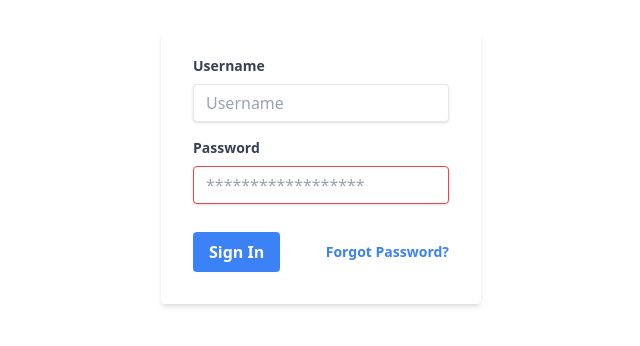
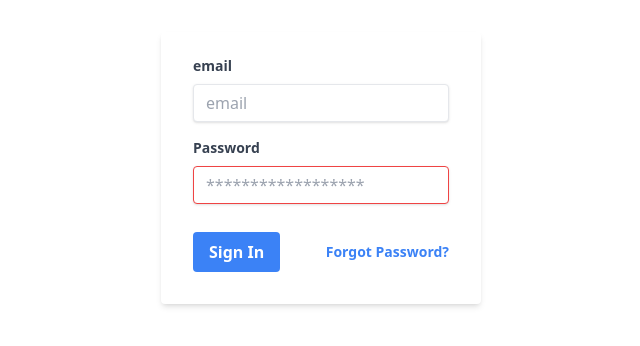
Before and after one commit to Team-Envision-Alpha/SW-I17-Frontend, a React (Create React App) app: page / in a window 1280 px wide. Shown: the part 168-514 px from the top of the page, without its empty margins (319-959 px from the left). Built offline with nearby package versions, Linux system fonts and the light colour scheme; no server answers.

Commit message:
integrated backend and apollo client setup

```diff
--- a/package.json
+++ b/package.json
@@ -3,18 +3,21 @@
   "version": "0.1.0",
   "private": true,
   "dependencies": {
+    "@apollo/client": "^3.5.10",
     "@emotion/react": "^11.8.2",
     "@emotion/styled": "^11.8.1",
     "@mui/material": "^5.5.0",
     "@testing-library/jest-dom": "^5.16.2",
     "@testing-library/react": "^12.1.4",
     "@testing-library/user-event": "^13.5.0",
+    "graphql": "^16.3.0",
     "react": "^17.0.2",
     "react-dom": "^17.0.2",
     "react-icons": "^4.3.1",
     "react-scripts": "5.0.0",
     "web-vitals": "^2.1.4"
   },
+  "proxy":"http://localhost:4000",
   "scripts": {
     "start": "react-scripts start",
     "build": "react-scripts build",
--- a/src/App.js
+++ b/src/App.js
@@ -1,7 +1,15 @@
-import React from "react";
+import React, { useEffect } from "react";
 import Login from "./Components/Login";
+import { gql,useQuery} from "@apollo/client";
 
 const App = () => {
+  const HELLO = gql`
+    query{
+      hello
+    }
+  `
+  const {loading,error,data} = useQuery(HELLO)
+  console.log(data)
   return (
     <>
       <Login />
--- a/src/Components/Login.js
+++ b/src/Components/Login.js
@@ -1,22 +1,44 @@
-import React from "react";
+import React, { useState } from "react";
+import { gql,useMutation} from "@apollo/client";
 
 const Login = () => {
+  const [userData,setUserData] = useState({email:"",password:""})
+  const handleChange = e=> setUserData({...userData,[e.target.name]:e.target.value})
+  const LOGIN_MUTATION = gql`
+    mutation loginUser($email:String!,$password:String!){
+      loginUser(email:$email,password:$password){
+        name,email,role,token
+      }
+    }
+  `
+  const [login,{loading}] = useMutation(LOGIN_MUTATION,{
+    update(_,result){
+      console.log(result.data.loginUser)
+    },
+    variables:userData
+  })
+  const onSubmit = e=>{
+    e.preventDefault()
+    login()
+  }
   return (
     <>
       <div className="w-full max-w-xs h-full mx-auto py-[25vh]">
-        <form className="bg-white shadow-md rounded flex flex-col px-8 pt-6 pb-8 mb-4 gap-4 ">
+        <form className="bg-white shadow-md rounded flex flex-col px-8 pt-6 pb-8 mb-4 gap-4 " onSubmit={onSubmit}>
           <div className="flex flex-col gap-2 justify-center">
             <label
               className="block text-gray-700 text-sm font-bold "
-              htmlFor="username"
+              htmlFor="email"
             >
-              Username
+              email
             </label>
             <input
               className="shadow appearance-none border rounded w-full py-2 px-3 text-gray-700 leading-tight focus:outline-none focus:shadow-outline"
-              id="username"
+              name="email"
               type="text"
-              placeholder="Username"
+              placeholder="email"
+              value={userData.email}
+              onChange={handleChange}
             />
           </div>
           <div className="flex flex-col gap-2 justify-center">
@@ -28,15 +50,17 @@ const Login = () => {
             </label>
             <input
               className="shadow appearance-none border border-red-500 rounded w-full py-2 px-3 text-gray-700 mb-3 leading-tight focus:outline-none focus:shadow-outline"
-              id="password"
+              name="password"
               type="password"
               placeholder="******************"
+              value={userData.password}
+              onChange={handleChange}
             />
           </div>
           <div className="flex items-center justify-between">
             <button
               className="bg-blue-500 hover:bg-blue-700 text-white font-bold py-2 px-4 rounded focus:outline-none focus:shadow-outline"
-              type="button"
+              type="submit"
             >
               Sign In
             </button>
--- a/src/index.js
+++ b/src/index.js
@@ -2,10 +2,22 @@ import React from "react";
 import ReactDOM from "react-dom";
 import "./index.css";
 import App from "./App";
+import {
+  ApolloClient,
+  InMemoryCache,
+  ApolloProvider,
+} from "@apollo/client";
+
+const client = new ApolloClient({
+  uri: "http://localhost:4000/graphql",
+  cache: new InMemoryCache(),
+});
 
 ReactDOM.render(
   <React.StrictMode>
-    <App />
+    <ApolloProvider client={client}>
+      <App />
+    </ApolloProvider>
   </React.StrictMode>,
   document.getElementById("root")
 );
```
Also changed, not shown: 1 other file (tests, documents, lock files or other folders).
